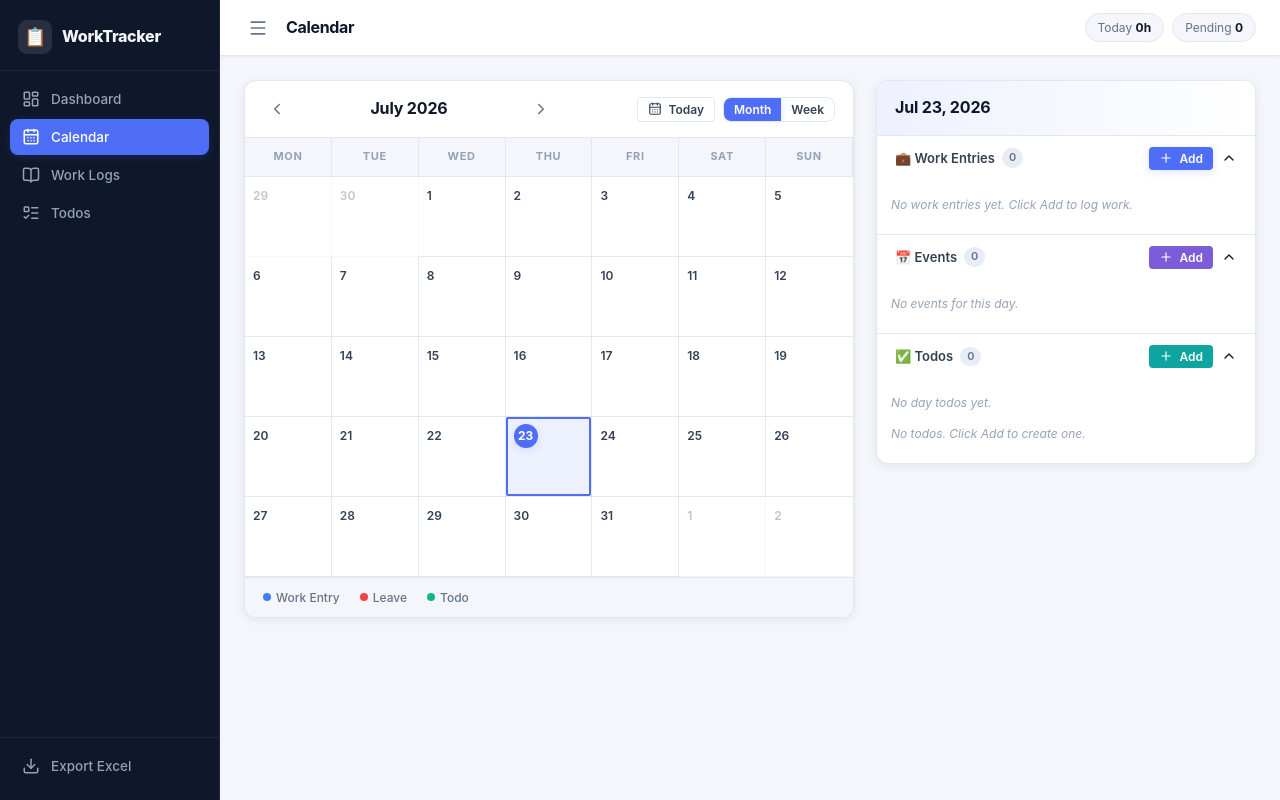
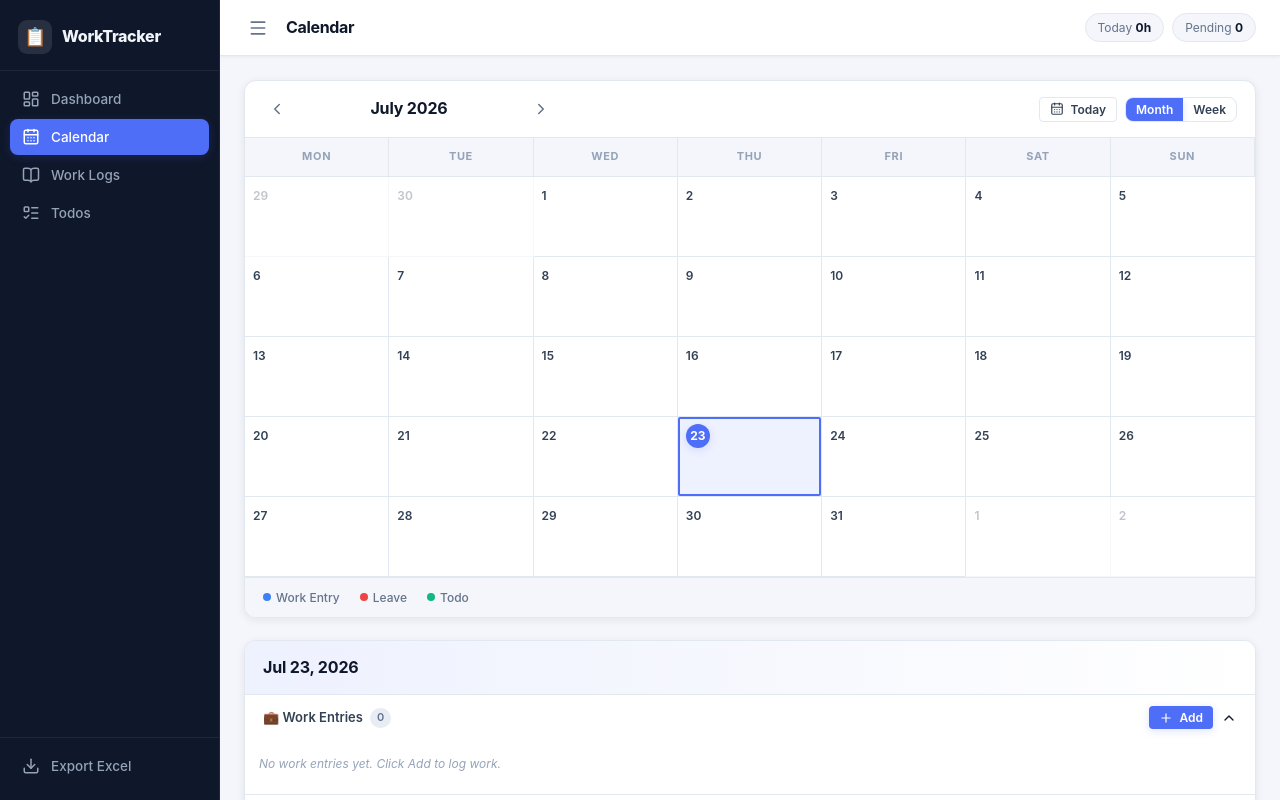
Before and after one commit to akumar074/work-tracker, a React (Vite) app: page / in a window 1280 px wide. Shown: the top 800 px of the page. Built offline with nearby package versions, Linux system fonts and the light colour scheme.

Commit message:
feat: move day detail below calendar (stacked layout)

```diff
--- a/src/App.css
+++ b/src/App.css
@@ -288,6 +288,10 @@ body {
   display: grid; grid-template-columns: 1fr 380px; gap: 22px; align-items: start;
 }
 @media (max-width: 960px) { .calendar-layout { grid-template-columns: 1fr; } }
+
+.calendar-layout-stacked {
+  display: flex; flex-direction: column; gap: 22px;
+}
 
 /* ── Calendar container ──────────────────────────────────────────────────── */
 .calendar-container {
--- a/src/App.jsx
+++ b/src/App.jsx
@@ -93,7 +93,7 @@ export default function App() {
         <main className="page-content">
           {page === 'dashboard' && <DashboardPage store={store} onNavigate={setPage} />}
           {page === 'calendar'  && (
-            <div className="calendar-layout">
+            <div className="calendar-layout-stacked">
               <CalendarView store={store} selectedDate={selectedDate}
                 onSelectDate={setSelectedDate} viewMode={viewMode} onViewModeChange={setViewMode} />
               <DayDetail dateStr={selectedDate} store={store} />
```
